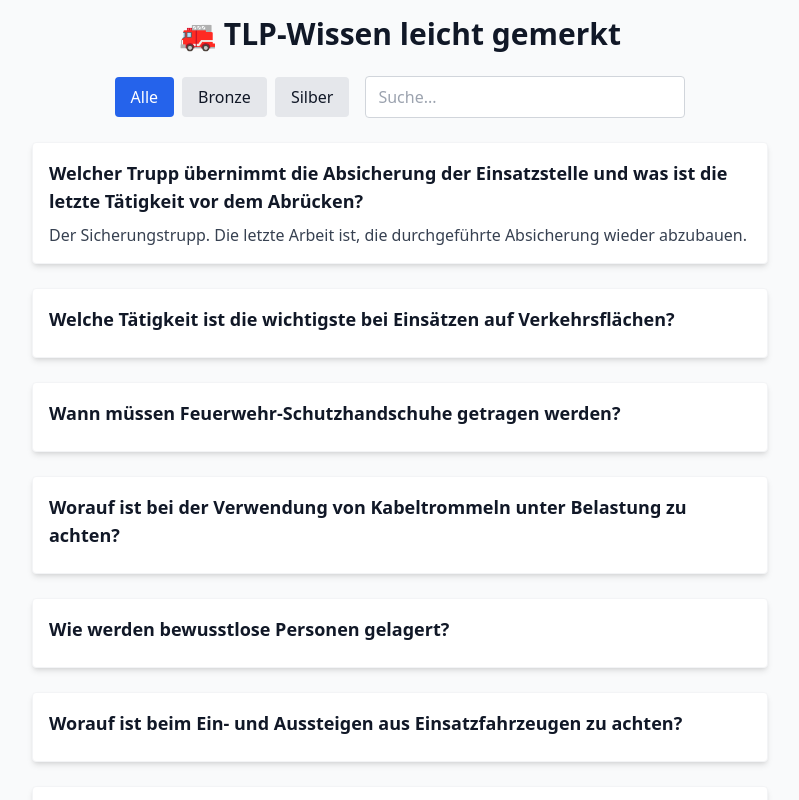
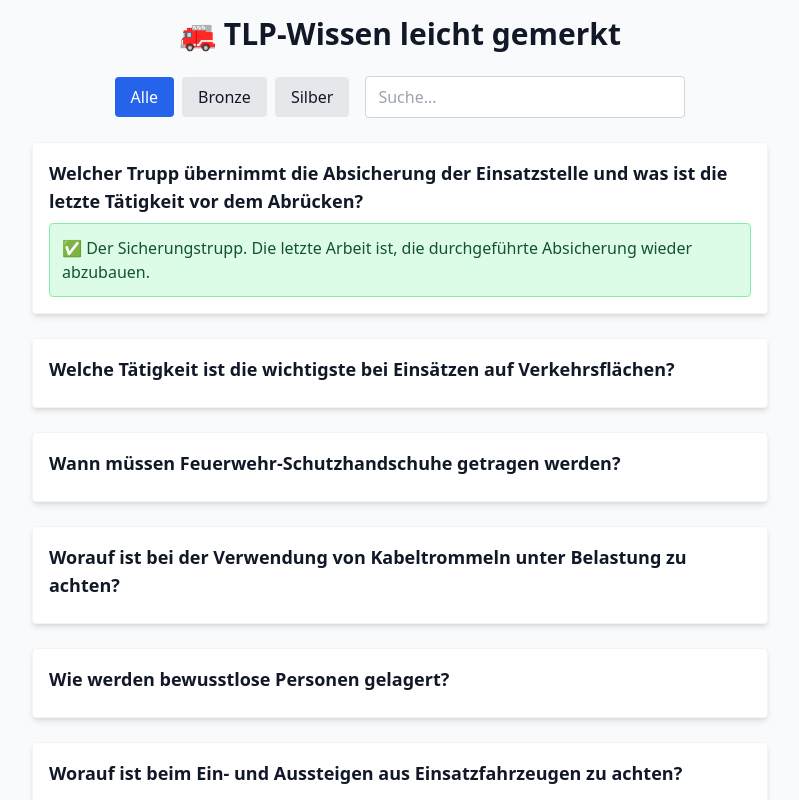
Before and after one commit to pilotseye/TLP-Wissen, a React (Vite) app: page / in a window 1280 px wide. Both pictures are taken after a click on the element 640 px from the left and 191 px from the top of the page. Shown: the top 800 px of the page, without its empty margins (240-1039 px from the left). Built offline with nearby package versions, Linux system fonts and the light colour scheme.

Commit message:
Update App.jsx

```diff
--- a/src/App.jsx
+++ b/src/App.jsx
@@ -91,12 +91,14 @@ export default function TLPWissen() {
       {filtered.map((item, idx) => (
         <div
           key={idx}
-          className="bg-white shadow-md rounded p-4 border border-gray-100 cursor-pointer"
+          className="bg-white shadow-md rounded p-4 border border-gray-100 cursor-pointer transition-colors hover:bg-gray-50"
           onClick={() => toggleAnswer(idx)}
         >
           <h2 className="text-lg font-semibold mb-2">{item.question}</h2>
           {openIndex === idx && (
-            <p className="text-gray-700 mt-2 transition-opacity duration-300 ease-in-out">{item.answer}</p>
+            <div className="mt-2 p-3 rounded bg-green-100 border border-green-300 text-green-900 animate-fade-in">
+              ✅ {item.answer}
+            </div>
           )}
         </div>
       ))}
@@ -104,6 +106,16 @@ export default function TLPWissen() {
       {filtered.length === 0 && (
         <p className="text-center text-gray-500 mt-6">Keine Einträge gefunden.</p>
       )}
+
+      <style jsx>{`
+        @keyframes fade-in {
+          from { opacity: 0; transform: translateY(-5px); }
+          to { opacity: 1; transform: translateY(0); }
+        }
+        .animate-fade-in {
+          animation: fade-in 0.3s ease-out;
+        }
+      `}</style>
     </div>
   );
 }
```
